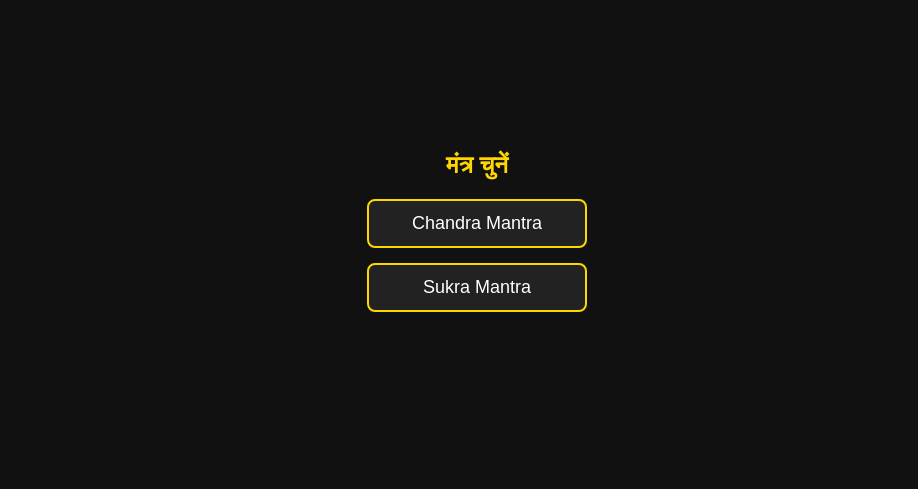
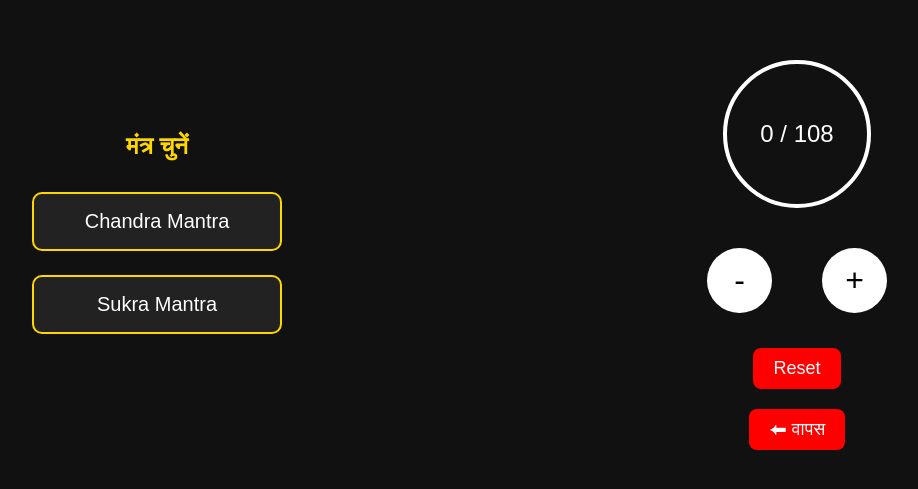
Before and after one commit to ankitpeepee/Mantra-Counter, a plain HTML site: page index.html in a window 1280 px wide. Shown: the part 171-660 px from the top of the page, without its empty margins (163-1081 px from the left). Drawn offline with Linux system fonts and the light colour scheme.

Commit message:
Update index.html

```diff
--- a/index.html
+++ b/index.html
@@ -3,100 +3,121 @@
 <head>
   <meta charset="UTF-8">
   <title>Mantra Counter</title>
-  <meta name="viewport" content="width=device-width, initial-scale=1.0">
   <style>
     body {
       font-family: Arial, sans-serif;
       background: #111;
       color: white;
-      text-align: center;
       margin: 0;
       height: 100vh;
       display: flex;
       justify-content: center;
       align-items: center;
     }
-    .screen { display: none; width: 100%; }
-    .active { display: block; }
-    h2 { color: gold; }
+
+    .screen {
+      display: none;
+      width: 100%;
+      height: 100%;
+      display: flex;
+      justify-content: center;
+      align-items: center;
+      flex-direction: column;
+    }
+    .active { display: flex; }
+
+    h2 {
+      color: gold;
+      font-size: 24px;
+      margin-bottom: 20px;
+    }
+
     .btn {
-      display: block;
-      margin: 15px auto;
-      padding: 12px 25px;
-      font-size: 18px;
+      margin: 12px 0;
+      padding: 16px 30px;
+      font-size: 20px;
       border: 2px solid gold;
-      border-radius: 8px;
+      border-radius: 10px;
       background: #222;
       color: white;
       cursor: pointer;
-      width: 220px;
+      width: 250px;
     }
     .btn:hover { background: #333; }
+
     .counter-container {
       display: flex;
       flex-direction: column;
       justify-content: center;
       align-items: center;
       height: 100%;
+      width: 100%;
     }
+
     .circle {
-      width: 120px;
-      height: 120px;
+      width: 140px;
+      height: 140px;
       border-radius: 50%;
-      border: 3px solid white;
+      border: 4px solid white;
       display: flex;
       justify-content: center;
       align-items: center;
-      font-size: 22px;
-      margin: 20px 0;
+      font-size: 24px;
+      margin: 25px 0;
       color: white;
       transition: all 0.3s ease;
     }
+
     .controls {
       display: flex;
       justify-content: center;
-      gap: 40px;
-      margin: 10px 0 20px 0;
+      gap: 50px;
+      margin: 15px 0 25px 0;
     }
+
     .control-btn {
-      width: 60px;
-      height: 60px;
+      width: 65px;
+      height: 65px;
       border-radius: 50%;
       border: none;
-      font-size: 28px;
+      font-size: 32px;
       cursor: pointer;
       background: white;
       color: black;
     }
+
     .reset, .back {
       background: red;
       color: white;
       border: none;
-      padding: 8px 18px;
-      margin: 8px;
-      border-radius: 6px;
-      font-size: 16px;
+      padding: 10px 20px;
+      margin: 10px;
+      border-radius: 8px;
+      font-size: 18px;
       cursor: pointer;
     }
+
     #mantraTitle {
       color: white;
-      font-size: 16px;
-      margin: 5px 0;
+      font-size: 18px;
+      margin: 6px 0;
     }
     #mantraText {
       color: yellow;
-      font-size: 28px;
-      margin: 10px 0;
+      font-size: 30px;
+      margin: 12px 0;
     }
   </style>
 </head>
 <body>
+  <!-- Main Menu -->
   <div id="menu" class="screen active">
     <h2>मंत्र चुनें</h2>
     <button class="btn" onclick="openCounter('Chandra Mantra','ॐ सोमाय नम:')">Chandra Mantra</button>
     <button class="btn" onclick="openCounter('Sukra Mantra','ॐ द्रां द्रीं द्रौं सः शुक्राय नम:')">Sukra Mantra</button>
   </div>
 
+  <!-- Counter Page -->
   <div id="counterPage" class="screen">
     <div class="counter-container">
       <h2 id="mantraTitle"></h2>
@@ -148,10 +169,10 @@
       display.innerText = count + " / " + maxCount;
 
       if (count === maxCount) {
-        display.style.border = "3px solid limegreen";
+        display.style.border = "4px solid limegreen";
         display.style.color = "limegreen";
       } else {
-        display.style.border = "3px solid white";
+        display.style.border = "4px solid white";
         display.style.color = "white";
       }
     }
```
